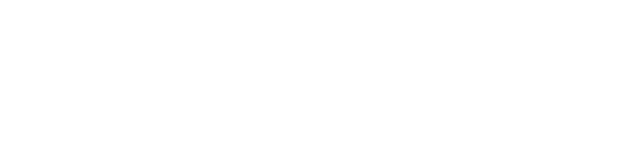
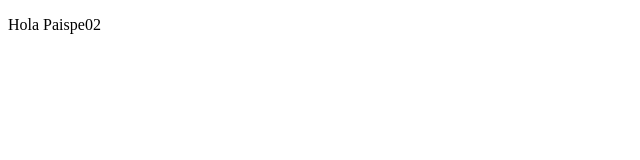
Before and after one commit to Paispe02/ci-cd, a plain HTML site: page src/index.html in a window 1280 px wide. Shown: the whole page, without its empty margins (0-640 px from the left). Drawn offline with Linux system fonts and the light colour scheme.

Commit message:
feat: add body

```diff
--- a/src/index.html
+++ b/src/index.html
@@ -1,5 +1,5 @@
 <!DOCTYPE html>
 <html>
 <head><title></title></head>
-<body></body>
+<body><p>Hola Paispe02</p></body>
 </html>
```
